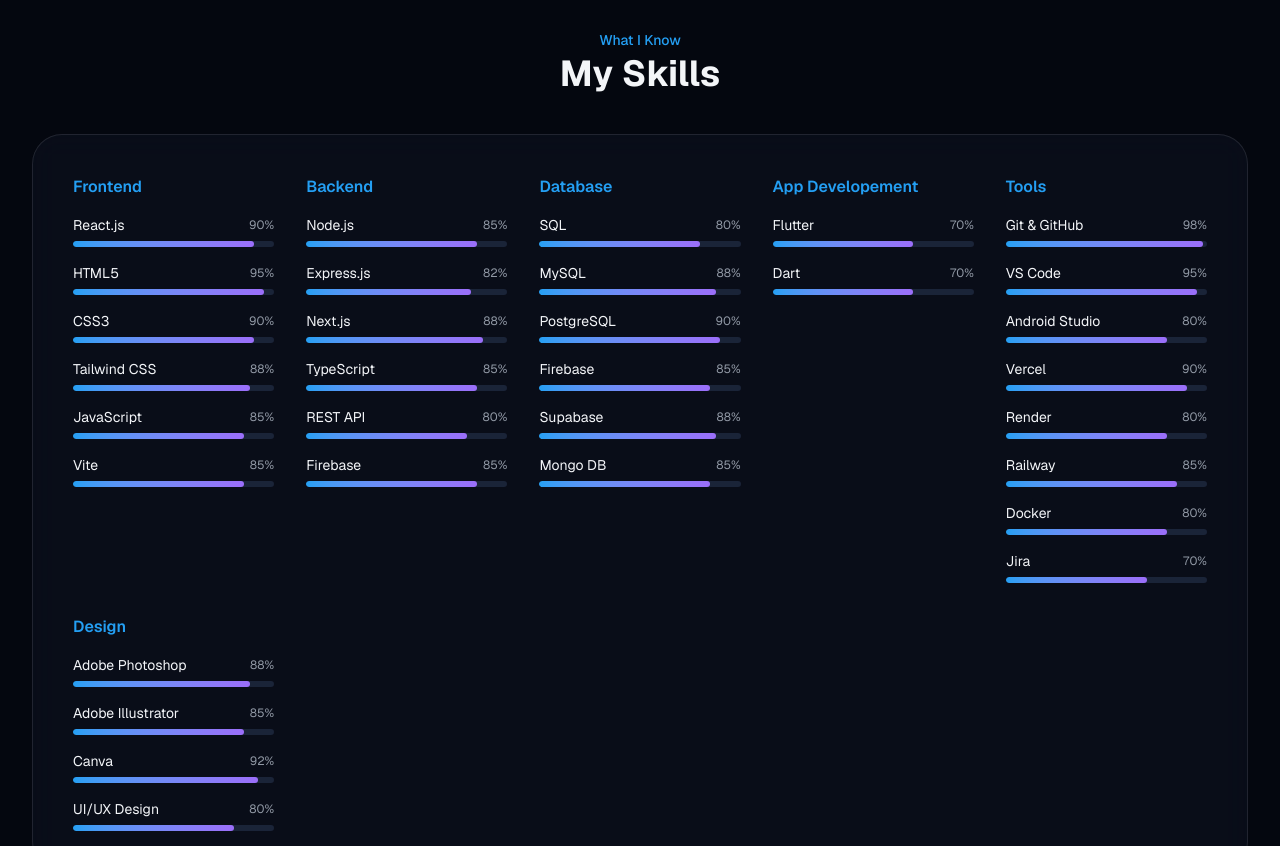
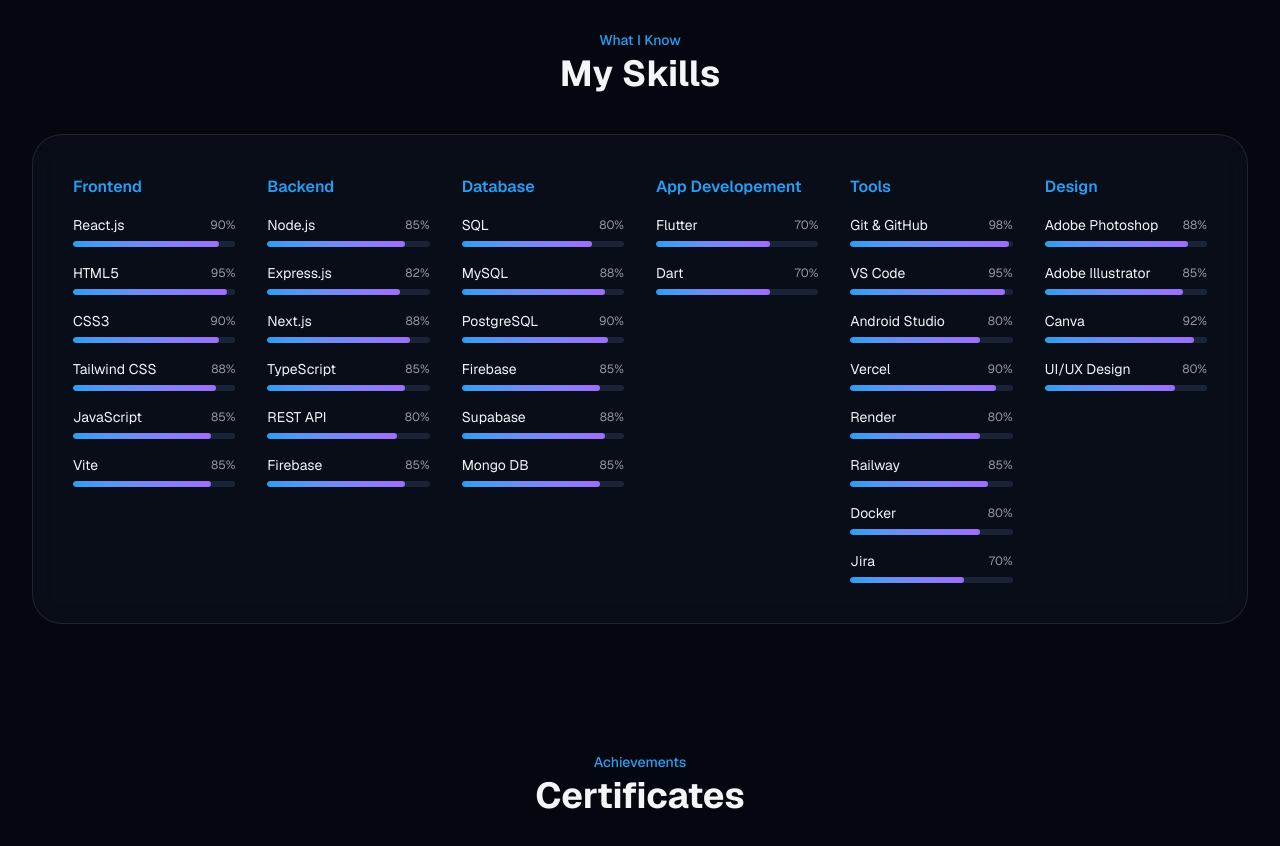
Before and after one commit to sufyan4508/AS_Dev_Portfolio, a Next.js app: page / in a window 1280 px wide. Shown: the part 2780-3626 px from the top of the page. Built offline with nearby package versions, Linux system fonts and the light colour scheme.

Commit message:
save files

```diff
--- a/components/skills.tsx
+++ b/components/skills.tsx
@@ -7,7 +7,7 @@ export function Skills() {
       <div className="mx-auto max-w-7xl">
         <SectionHeading eyebrow="What I Know" title="My Skills" />
 
-        <div className="glass mt-10 grid gap-8 rounded-3xl p-6 sm:p-10 md:grid-cols-2 xl:grid-cols-5">
+        <div className="glass mt-10 grid gap-8 rounded-3xl p-6 sm:p-10 md:grid-cols-2 xl:grid-cols-6">
           {skillGroups.map((group) => (
             <div key={group.category}>
               <h3 className="mb-4 font-semibold text-[color:var(--accent-blue)]">
```
